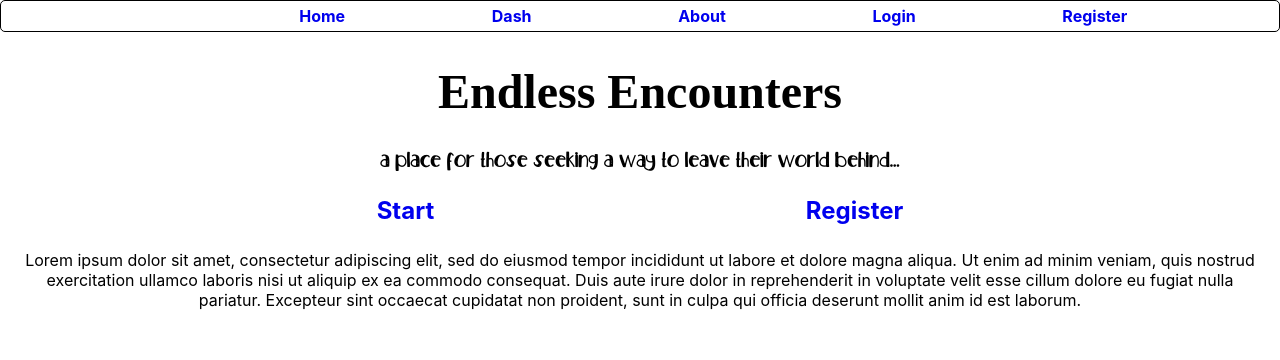
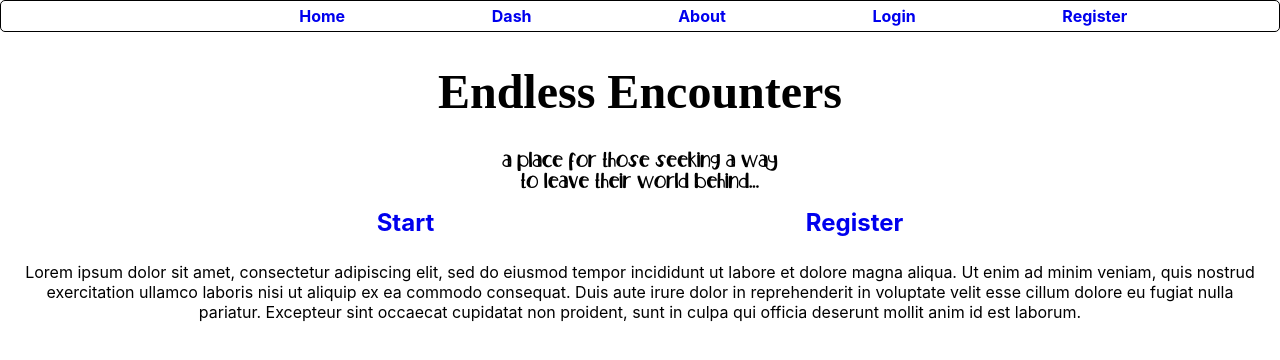
Before and after one commit to Nvlt/endless_encounters_client, a React (Create React App) app: page / in a window 1280 px wide. Shown: the top 360 px of the page. Built offline with nearby package versions, Linux system fonts and the light colour scheme; a web font is replaced by a local one.

Commit message:
centering

```diff
--- a/src/components/DashBoardComponents/DashboardMain/Dash.css
+++ b/src/components/DashBoardComponents/DashboardMain/Dash.css
@@ -35,5 +35,4 @@
 .charAssets{
     display: flex;
     flex-wrap: wrap;
-    margin: 1rem;
 }
--- a/src/components/HomeMain/HomeMain.css
+++ b/src/components/HomeMain/HomeMain.css
@@ -8,6 +8,8 @@
     font-family: 'Nelship';
     text-align: center;
     margin-top: 15px;
+    max-width: 280px;
+    margin: 10px auto;
 }
 
 .mainNav{
```
